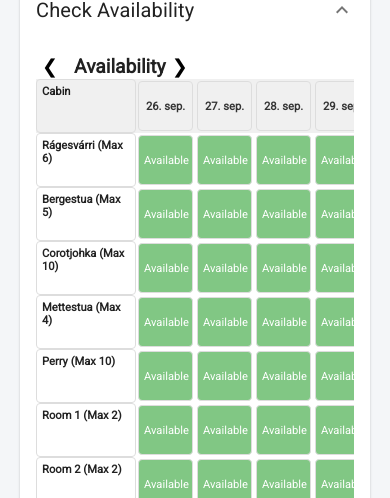
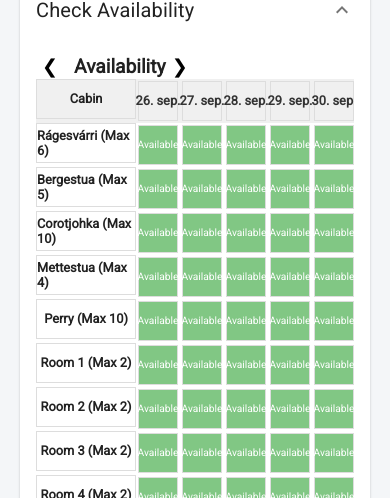
Before and after one commit to demendet/Mollisjok-Booking, a React (Create React App) app: page / in a window 390 px wide. Both pictures are taken after a click on the button "Check Availability". Shown: the part 346-844 px from the top of the page. Built offline with nearby package versions, Linux system fonts and the light colour scheme; no server answers; the database is empty.

Commit message:
Fixed availability section and calendar

```diff
--- a/src/components/AvailabilityGrid.css
+++ b/src/components/AvailabilityGrid.css
@@ -23,9 +23,7 @@
 
 .grid-row {
     display: flex;
-    flex-shrink: 0; /* Prevent shrinking */
 }
-
 
 .grid-row.header-row {
     font-weight: bold;
@@ -33,27 +31,38 @@
 }
 
 .grid-cell {
-    min-width: 35px;
-    padding: 10px; /* Adjust padding for better spacing */
+    width: 60px; /* Fixed width for square shape */
+    height: 60px; /* Fixed height for square shape */
     text-align: center;
     border: 1px solid #ddd;
-    font-size: 0.7em;
-    border-radius: 4px; /* Slight rounding for aesthetics */
+    font-size: 0.9em; /* Adjusted font size for better visibility */
+    border-radius: 0; /* No rounding to keep it square */
     box-sizing: border-box; /* Ensure padding doesn't affect width/height */
+    display: flex;
+    justify-content: center;
+    align-items: center;
 }
 
 .cabin-cell {
     font-family: 'Roboto', sans-serif;
     font-weight: bold;
     min-width: 150px;
-
     text-align: left;
 }
 
 .date-cell {
-    height: 50px; /* Fixed height for rectangular shape */
+    display: flex; /* Use flexbox for alignment */
+    align-items: center; /* Center content vertically */
+    justify-content: center; /* Center content horizontally */
+    height: 60px; /* Fixed height for rectangular shape */
+    width: 60px; /* Ensure same width for symmetry */
     transition: transform 0.2s, opacity 0.2s;
     animation: fadeInUp 0.5s ease-in-out;
+    white-space: nowrap; /* Prevent day and month from breaking into two lines */
+}
+
+.header-date-cell {
+    white-space: nowrap; /* Ensure that day and month stay in one line */
 }
 
 .date-cell.available {
@@ -69,7 +78,7 @@
 .date-cell::after {
     content: attr(data-status);
     display: block;
-    font-size: 1em;
+    font-size: 0.8em; /* Adjusted font size */
     font-family: 'Roboto', sans-serif;
 }
 
@@ -117,9 +126,21 @@
 
 @media (max-width: 800px) {
     .grid-cell {
-      min-width: 55px;
-      font-size: 0.em;
-      padding: 5px;
+        width: 40px; /* Adjusted for smaller screens */
+        height: 40px; /* Adjusted for smaller screens */
+        font-size: 0.8em;
+        padding: 0; /* Removed padding for consistency */
+        flex-basis: 40px; /* Ensure all boxes maintain the same size */
+    }
+
+    .date-cell {
+        width: 40px; /* Ensure same width for date cells on mobile */
+        height: 40px; /* Ensure same height for date cells on mobile */
+    }
+
+    .date-cell.booked {
+        width: 40px; /* Explicitly set size for booked cells on mobile */
+        height: 40px; /* Explicitly set size for booked cells on mobile */
     }
 
     .cabin-cell {
--- a/src/components/AvailabilityGrid.js
+++ b/src/components/AvailabilityGrid.js
@@ -89,11 +89,10 @@ const AvailabilityGrid = ({ startDate: propsStartDate }) => {
         </div>
       </div>
       <div className="grid-container">
-        {/* Adjust the grid to be more responsive */}
         <div className="grid-row header-row">
           <div className="grid-cell cabin-cell">Cabin</div>
           {dates.map((date) => (
-            <div key={date.toISOString()} className="grid-cell date-cell">
+            <div key={date.toISOString()} className="grid-cell date-cell header-date-cell">
               {date.toLocaleDateString('no-NO', { day: 'numeric', month: 'short' })}
             </div>
           ))}
@@ -111,7 +110,9 @@ const AvailabilityGrid = ({ startDate: propsStartDate }) => {
             key={`${cabin.id}-${date.toISOString()}`}
             className={`grid-cell date-cell ${isBooked ? 'booked' : 'available'}`}
             data-status={statusText}
-                ></div>
+        >
+
+        </div>
     );
 })}
           </div>
```
Lines whose indentation alone changed are shown as unchanged.
